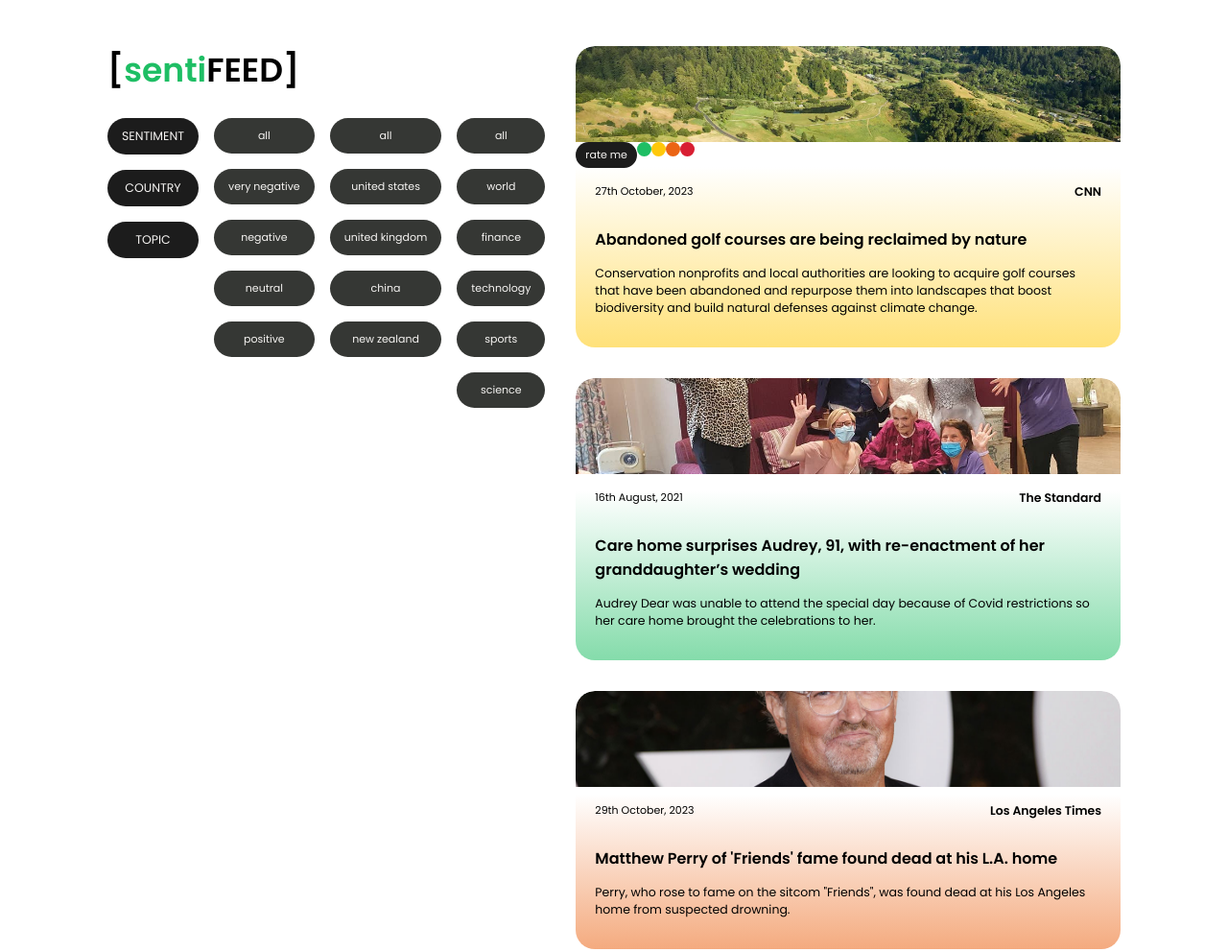
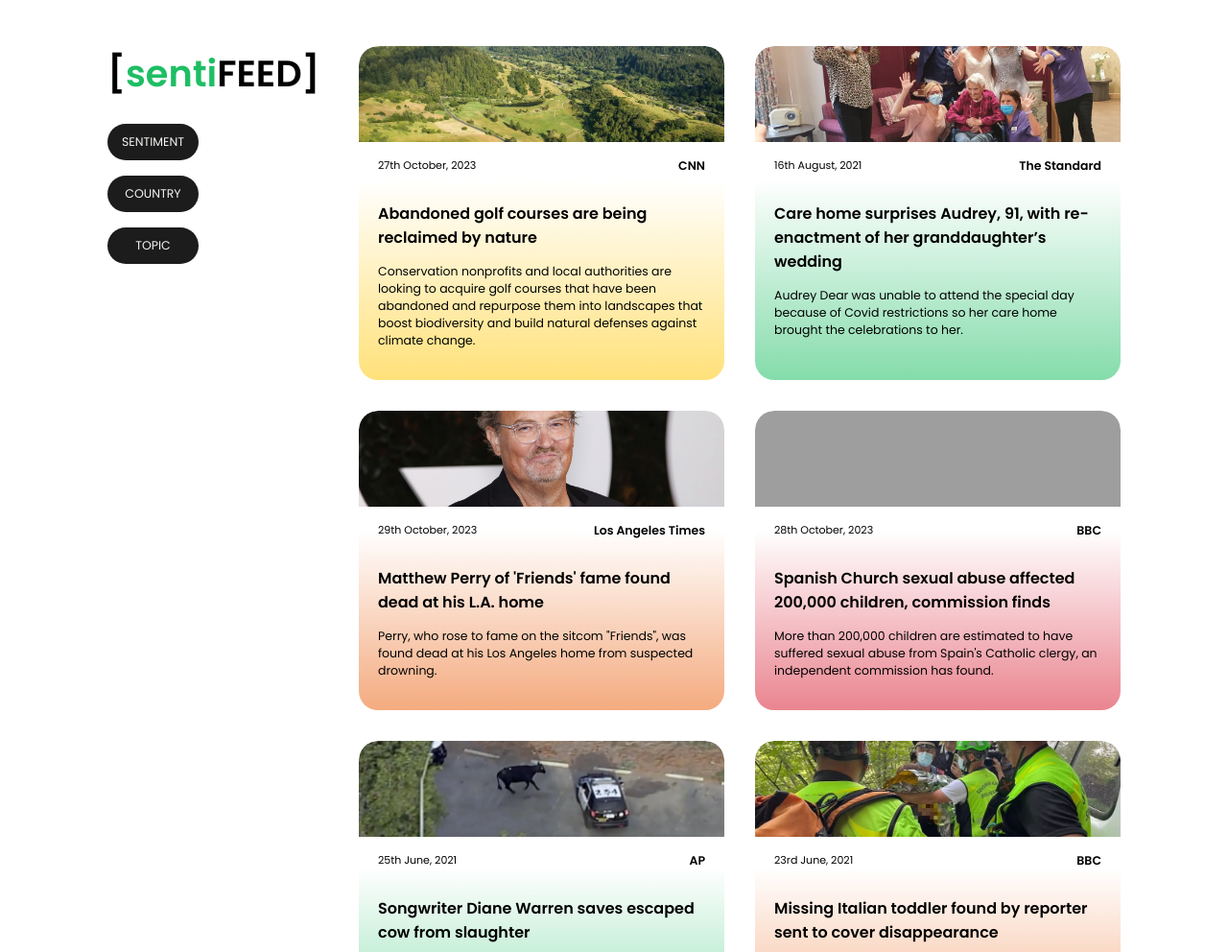
Before and after one commit to taraczoschke/sentifeed, a plain HTML site: page index.html in a window 1280 px wide. Shown: the top 992 px of the page at 96% size. Drawn offline with nearby package versions, Linux system fonts and the light colour scheme; grey boxes are pictures that could not be loaded.

Commit message:
sidebar
set width; h1s matching

```diff
--- a/index.html
+++ b/index.html
@@ -44,15 +44,6 @@
 
     <div class="card neu-bg">
       <img src="/images/neu.webp">
-      <div class="rateme flex">
-      <button class="rate-button">rate me</button>
-        <div class="button-container flex">
-            <button class="circle-button primary"></button>
-            <button class="circle-button neutral"></button>
-            <button class="circle-button negative"></button>
-            <button class="circle-button very-negative"></button>
-        </div>
-        </div>
       <div class="card-details">
           <p>27th October, 2023</p>
           <a href="https://edition.cnn.com/2023/10/27/world/abandoned-golf-courses-reclaimed-by-nature-c2e-spc-scn-intl/index.html#:~:text=Conservation%20nonprofits%20and%20local%20authorities,natural%20defenses%20against%20climate%20change">CNN</a>
@@ -61,7 +52,15 @@
       <h2 class="title">Abandoned golf courses are being reclaimed by nature</h2>
       <p class="truncate-text" data-max-chars="140">Conservation nonprofits and local authorities are looking to acquire golf courses that have been abandoned and repurpose them into landscapes that boost biodiversity and build natural defenses against climate change.</p>
       </div>
-
+      <!-- <div class="rating-container flex">
+      <button class="rate-button"></button>
+        <div class="circle-button-container flex">
+            <button class="circle-button primary"></button>
+            <button class="circle-button neutral"></button>
+            <button class="circle-button negative"></button>
+            <button class="circle-button very-negative"></button>
+        </div>
+        </div>      -->
   </div>
    <div class="card pos-bg">
       <img src="/images/pos.jpg">
@@ -83,7 +82,8 @@
       <div class="card-content">
       <h2 class="title">Matthew Perry of 'Friends' fame found dead at his L.A. home</h2>
       <p class="truncate-text" data-max-chars="140">Perry, who rose to fame on the sitcom "Friends", was found dead at his Los Angeles home from suspected drowning.</p>
-      </div>
+    </div>
+
   </div>
   <div class="card very-neg-bg">
       <img src="/images/neg.jpeg">
@@ -120,8 +120,6 @@
   </div>
   </div>
 
-
-
   <script src="https://code.jquery.com/jquery-3.6.0.min.js"></script>
   <script src="/main.js"></script>
 
--- a/main.js
+++ b/main.js
@@ -1,3 +1,4 @@
+$(".sub-nav-container").hide();
 
 $(".main-nav-container button").click(function() {
 var targetId = $(this).data("target");
@@ -54,7 +55,10 @@ $("#country button, #topic button").each(function() {
     });
     });
 
-
+    $('.circle-button-container').hide()
+    $('.rate-button').on("click", function () {
+        $('.circle-button-container').slideToggle()
+    })
 
 // $(".tags").hide();
 
--- a/style.css
+++ b/style.css
@@ -65,9 +65,6 @@
     background: var(--yellow) !important;
 }
 
-span {
-    color: var(--primary);
-}
 
 /* base grid */
 
@@ -95,10 +92,14 @@ body {
   transition: transform 0.3s ease-in-out;
 }
 
+span {
+    color: var(--primary);
+}
+
 /* header & nav */
 
 h1 {
-  font-size: clamp(2.5rem, 6vw, 8vw);
+  font-size: 2.39rem;
   text-align: center;
   margin: 0;
   padding: 0;
@@ -244,10 +245,10 @@ nav button:not(.clicked):hover {
 }
 
 .rate-button {
+  width: 15px;
+  height: 15px;
+  border-radius: 50%;
   background-color: var(--black);
-  font-size: var(--fs-300);
-  color: var(--white);
-  padding: 5px 10px;
   }
 
 .circle-button {
@@ -264,11 +265,11 @@ nav button:not(.clicked):hover {
 
 /* media query */
 
-@media (min-width: 768px) {
+@media (min-width: 1080px) {
 
 .content-grid {
   display: grid;
-  grid-template-columns: [margin-start] 5rem [sidebar-start] 1fr [sidebar-end content-start] 3.5fr [content-end margin-end] 5rem;
+  grid-template-columns: [margin-start] 5rem [sidebar-start] 230px [sidebar-end content-start] 3.5fr [content-end margin-end] 5rem;
   gap: 2rem;
   margin: 3rem 0 3rem 0;
 }
@@ -282,7 +283,6 @@ nav button:not(.clicked):hover {
 }
 
 h1 {
-    font-size: 2.7vw;
     text-align: start;
 }
 
```
